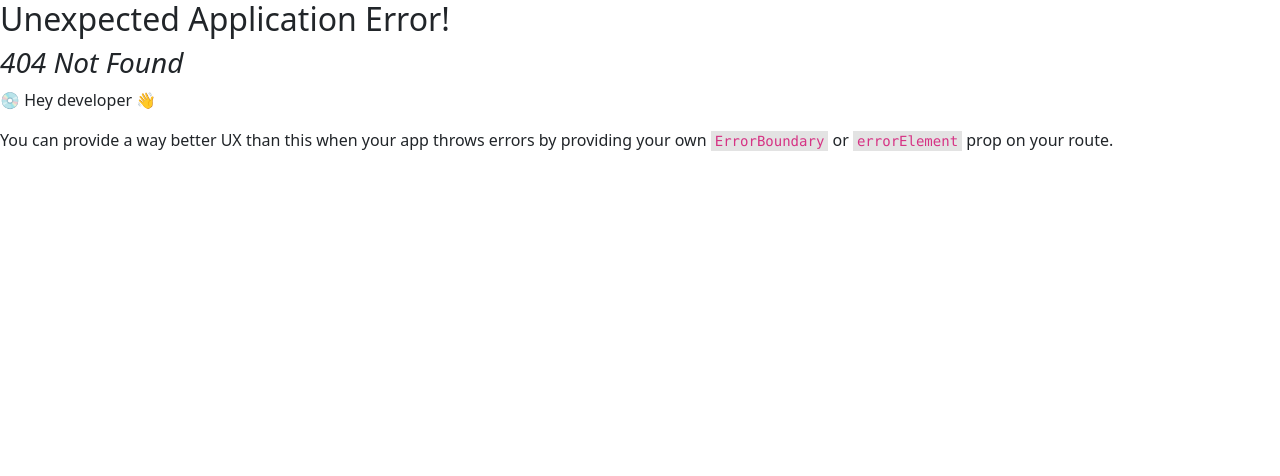
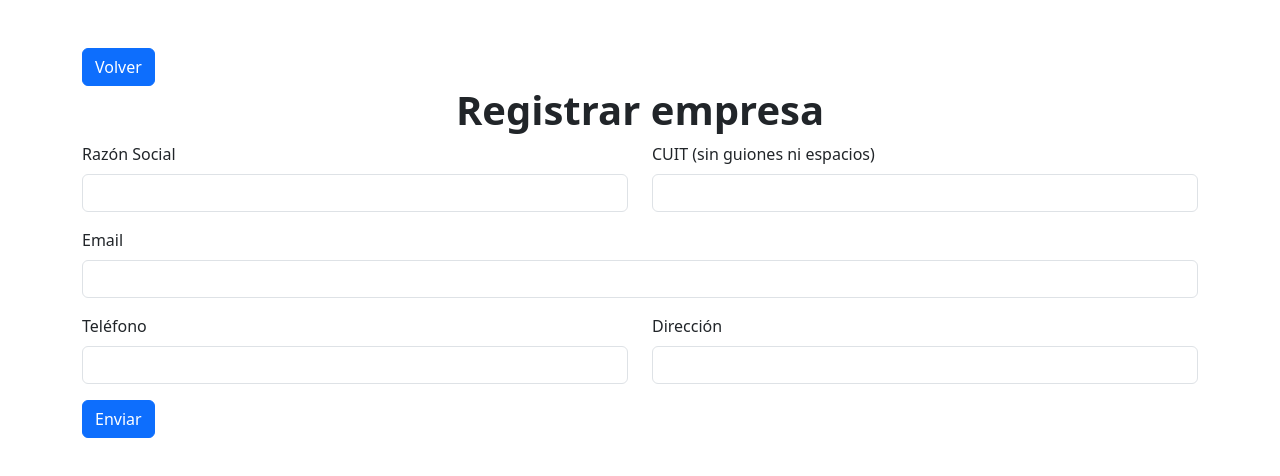
Before and after one commit to alejo-pioli/TP-DSI, a React (Vite) app: page /crear-empresa in a window 1280 px wide. Before the commit this address had no page. Shown: the top 476 px of the page. Built offline with nearby package versions, Linux system fonts and the light colour scheme.

Commit message:
Creación de empresas

```diff
--- a/src/App.jsx
+++ b/src/App.jsx
@@ -9,6 +9,7 @@ export default function App() {
       <div className="d-grid gap-2 mt-4">
         <Button size="lg" as={Link} to={"/crear-pasantia"}>Registrar pasantía</Button>
         <Button size="lg" as={Link} to={"/crear-alumno"}>Registrar alumno</Button>
+        <Button size="lg" as={Link} to={"/crear-empresa"}>Registrar empresa</Button>
       </div>
     </div>
   )
--- /dev/null
+++ b/src/CrearEmpresa.jsx
@@ -0,0 +1,98 @@
+import { Button, Form, Row, Col } from 'react-bootstrap'
+import { Link } from 'react-router-dom'
+import { useState } from 'react'
+
+export default function CrearEmpresa() {
+
+    const empresas = JSON.parse(localStorage.getItem("empresas")) ?? []
+
+    const handleSubmit = async (e) => {
+        e.preventDefault();
+
+        const form = e.currentTarget;
+        if (form.checkValidity() === false) {
+            e.stopPropagation();
+            return
+        }
+
+        const formData = new FormData(e.target);
+        const data = Object.fromEntries(formData.entries());
+
+        empresas.push(data)
+
+        localStorage.setItem("empresas", JSON.stringify(empresas))
+
+        console.log(empresas)
+
+        e.target.reset()
+    };
+
+    return (
+        <div className="container">
+            <div className="mt-5">
+                <Button as={Link} to={"/"}>Volver</Button>
+                <h1 className="text-center"><strong>Registrar empresa</strong></h1>
+            </div>
+            <Form onSubmit={handleSubmit} autoComplete='off'>
+                <Row>
+                    <Col>
+                        <Form.Group className="mb-3" controlId="razonSocial">
+                            <Form.Label>Razón Social</Form.Label>
+                            <Form.Control
+                                type="text"
+                                name="razonSocial"
+                                required />
+                        </Form.Group>
+                    </Col>
+                    <Col>
+                        <Form.Group className="mb-3" controlId="cuit">
+                            <Form.Label>CUIT (sin guiones ni espacios)</Form.Label>
+                            <Form.Control
+                                min="100000000"
+                                type="number"
+                                name="cuit"
+                                required />
+                        </Form.Group>
+                    </Col>
+                </Row>
+
+                <Row>
+                    <Col>
+                        <Form.Group className="mb-3" controlId="email">
+                            <Form.Label>Email</Form.Label>
+                            <Form.Control
+                                type="email"
+                                name="email"
+                                required />
+                        </Form.Group>
+                    </Col>
+                </Row>
+
+                <Row>
+                    <Col>
+                        <Form.Group className="mb-3" controlId="telefono">
+                            <Form.Label>Teléfono</Form.Label>
+                            <Form.Control
+                                type="text"
+                                name="telefono"
+                                required />
+                        </Form.Group>
+                    </Col>
+                    <Col>
+                        <Form.Group className="mb-3" controlId="direccion">
+                            <Form.Label>Dirección</Form.Label>
+                            <Form.Control
+                                type="text"
+                                name="direccion"
+                                required />
+                        </Form.Group>
+                    </Col>
+                </Row>
+
+                <Button variant="primary" type="submit">
+                    Enviar
+                </Button>
+            </Form>
+        </div>
+    )
+}
--- a/src/CrearPasantia.jsx
+++ b/src/CrearPasantia.jsx
@@ -107,7 +107,7 @@ export default function CrearPasantia() {
                 <Button as={Link} to={"/"}>Volver</Button>
                 <h1 className="text-center"><strong>Registrar pasantía</strong></h1>
             </div>
-            <Form onSubmit={handleSubmit}>
+            <Form onSubmit={handleSubmit} autoComplete="off">
                 <Form.Group controlId="alumno" className="mb-3">
                     <Form.Label>Alumno</Form.Label>
                     <Form.Select defaultValue="" name="alumno" required>
--- a/src/main.jsx
+++ b/src/main.jsx
@@ -4,11 +4,13 @@ import App from './App.jsx'
 import { createBrowserRouter, RouterProvider } from 'react-router-dom'
 import CrearPasantia from './CrearPasantia.jsx'
 import CrearAlumno from './CrearAlumno.jsx'
+import CrearEmpresa from './CrearEmpresa.jsx'
 
 const router = createBrowserRouter([
   { path: "/", element: <App /> },
-  { path: "/crear-pasantia", element: <CrearPasantia/>},
-  { path: "/crear-alumno", element: <CrearAlumno/>}
+  { path: "/crear-pasantia", element: <CrearPasantia /> },
+  { path: "/crear-alumno", element: <CrearAlumno /> },
+  { path: "/crear-empresa", element: <CrearEmpresa /> }
 ])
 
 createRoot(document.getElementById('root')).render(
```
